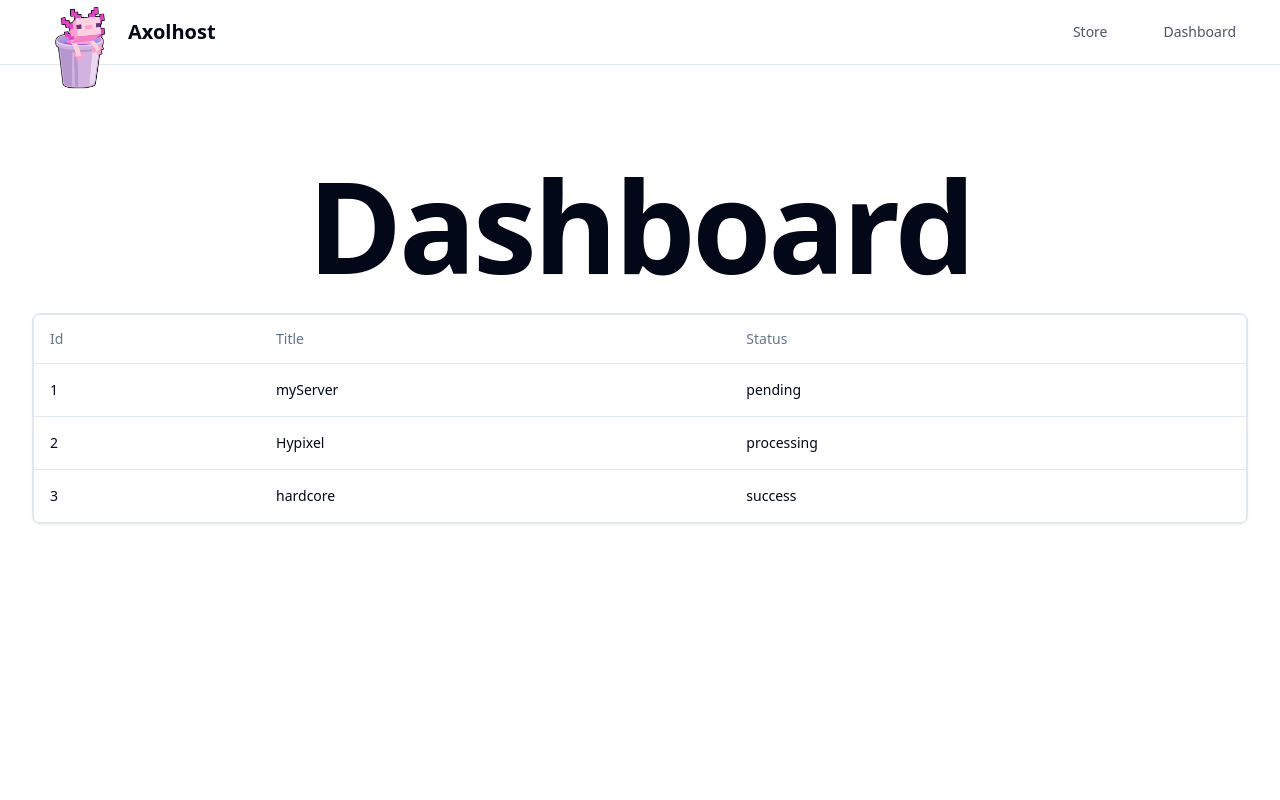
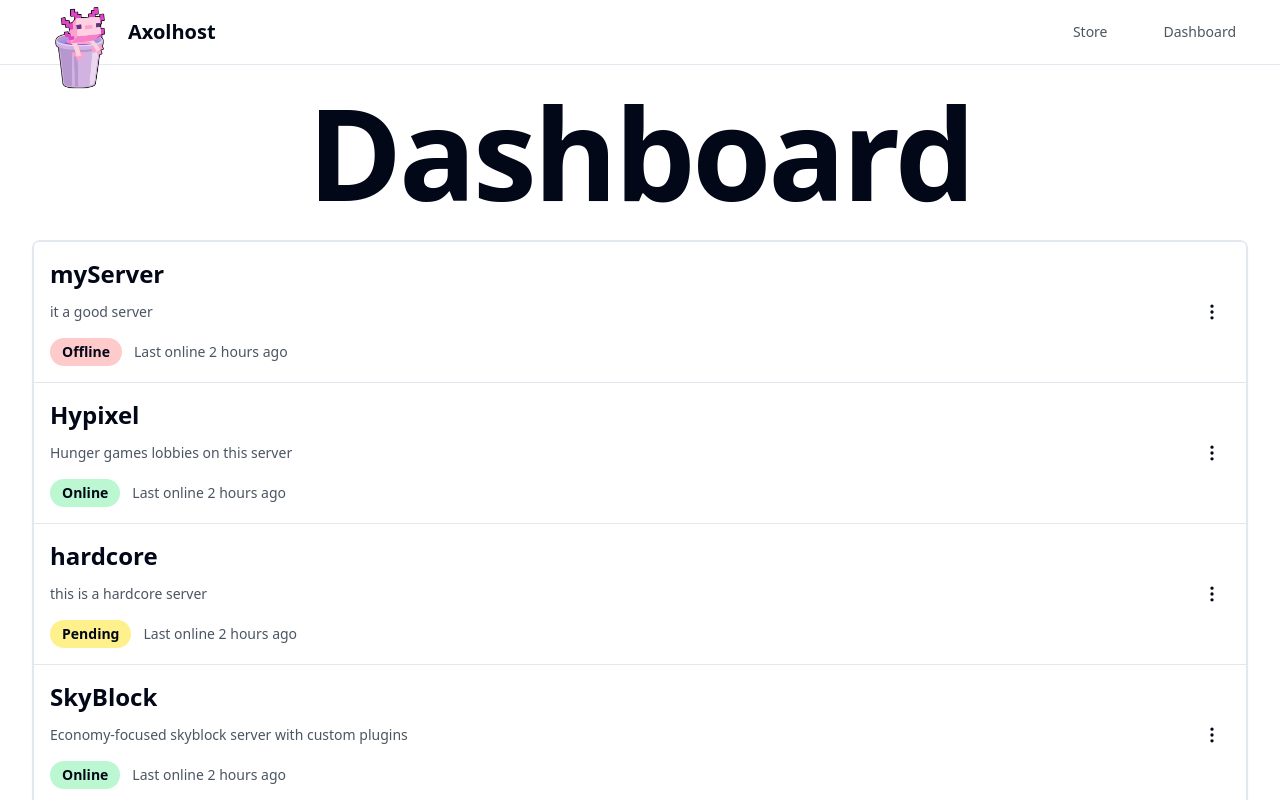
Before and after one commit to samuelmjordan/hosting-platform-web, a Next.js app: page /dashboard in a window 1280 px wide. Shown: the top 800 px of the page. Built offline with nearby package versions, Linux system fonts and the light colour scheme.

Commit message:
dashboard rework

```diff
--- a/src/app/(core)/dashboard/page.tsx
+++ b/src/app/(core)/dashboard/page.tsx
@@ -1,53 +1,106 @@
-import { ColumnDef } from "@tanstack/react-table"
 import { Server } from "@/app/types"
 import { DashboardTable } from "@/app/_components/dahboardTable"
 import { Card } from "@/components/ui/card"
+import { getProducts, getRegions } from "@/app/_components/storeComponent/storeComponent"
 
-const columns: ColumnDef<Server>[] = [
-  {
-    accessorKey: "id",
-    header: "Id",
-  },
-  {
-    accessorKey: "title",
-    header: "Title",
-  },
-  {
-    accessorKey: "status",
-    header: "Status",
-  },
-]
+const products = await getProducts();
+const regions = await getRegions();
 
 async function getServers(): Promise<Server[]> {
   return [
     {
       id: BigInt(1),
       title: "myServer",
-      status: "pending"
+      description: "it a good server",
+      status: "Offline",
+      product: products.at(0)!,
+      region: regions.at(0)!
     },
     {
       id: BigInt(2),
       title: "Hypixel",
-      status: "processing"
+      description: "Hunger games lobbies on this server",
+      status: "Online",
+      product: products.at(1)!,
+      region: regions.at(1)!
     },
     {
       id: BigInt(3),
       title: "hardcore",
-      status: "success"
+      description: "this is a hardcore server",
+      status: "Pending",
+      product: products.at(2)!,
+      region: regions.at(2)!
+    },
+    {
+      id: BigInt(4),
+      title: "SkyBlock",
+      description: "Economy-focused skyblock server with custom plugins",
+      status: "Online",
+      product: products.at(0)!,
+      region: regions.at(1)!
+    },
+    {
+      id: BigInt(5),
+      title: "CreativeBuild",
+      description: "Creative mode server for builders and artists",
+      status: "Online",
+      product: products.at(1)!,
+      region: regions.at(2)!
+    },
+    {
+      id: BigInt(6),
+      title: "SurvivalPlus",
+      description: "Enhanced survival experience with custom mechanics",
+      status: "Pending",
+      product: products.at(2)!,
+      region: regions.at(0)!
+    },
+    {
+      id: BigInt(7),
+      title: "PvPArena",
+      description: "Competitive PvP matches and tournaments",
+      status: "Online",
+      product: products.at(1)!,
+      region: regions.at(1)!
+    },
+    {
+      id: BigInt(8),
+      title: "RPGRealm",
+      description: "Immersive RPG experience with custom quests",
+      status: "Offline",
+      product: products.at(2)!,
+      region: regions.at(2)!
+    },
+    {
+      id: BigInt(9),
+      title: "MiniGames",
+      description: "Collection of various mini-games and party games",
+      status: "Online",
+      product: products.at(0)!,
+      region: regions.at(0)!
+    },
+    {
+      id: BigInt(10),
+      title: "VanillaPlus",
+      description: "Slightly enhanced vanilla experience",
+      status: "Pending",
+      product: products.at(1)!,
+      region: regions.at(1)!
     }
   ]
 }
 
 export default async function Dashboard() {
-  const data = await getServers()
+  const servers = await getServers()
 
   return (
-    <div className="container min-h-screen mx-auto sm:py-24">
-        <h1 className="text-6xl font-extrabold tracking-tight text-center sm:text-8xl lg:text-9xl mb-6">
-          Dashboard
-        </h1>
-      <Card>
-        <DashboardTable columns={columns} data={data}/>
+    <div className="container mx-auto py-6">
+      <h1 className="text-6xl font-extrabold tracking-tight text-center sm:text-8xl lg:text-9xl mb-6">
+        Dashboard
+      </h1>
+      <Card className="mt-6">
+        <DashboardTable servers={servers}/>
       </Card>
     </div>
   )
--- a/src/app/(core)/layout.tsx
+++ b/src/app/(core)/layout.tsx
@@ -7,8 +7,10 @@ export default function RootLayout({
 }) {
   return (
     <div>
-      <Navbar />
-      <main>
+      <div className="fixed top-0 left-0 right-0 h-16 bg-background z-50 border-b">
+        <Navbar />
+      </div>
+      <main className="pt-16">
         {children}
       </main>
     </div>
--- a/src/app/_components/dahboardTable.tsx
+++ b/src/app/_components/dahboardTable.tsx
@@ -1,80 +1,68 @@
 "use client"
 
-import {
-  ColumnDef,
-  flexRender,
-  getCoreRowModel,
-  useReactTable,
-} from "@tanstack/react-table"
-
+import { Server } from "@/app/types"
 import {
   Table,
   TableBody,
   TableCell,
-  TableHead,
   TableHeader,
   TableRow,
 } from "@/components/ui/table"
+import { EllipsisVertical } from 'lucide-react';
 
-interface DashboardTableProps<TData, TValue> {
-  columns: ColumnDef<TData, TValue>[]
-  data: TData[]
+const getStatusStyles = (status: string) => {
+  switch (status.toLowerCase()) {
+    case "online":
+      console.log("here");
+      return 'bg-green-200';
+    case "offline":
+      return 'bg-red-200';
+    case "pending":
+      return 'bg-yellow-200';
+    default:
+      return 'bg-gray-200';
+  }
+};
+
+
+interface DashboardTableProps {
+  servers: Server[]
 }
 
-export function DashboardTable<TData, TValue>({
-    columns,
-    data,
-  }: DashboardTableProps<TData, TValue>) {
-    const table = useReactTable({
-      data,
-      columns,
-      getCoreRowModel: getCoreRowModel(),
-    })
-
+export function DashboardTable({
+    servers,
+  }: DashboardTableProps) {
     return (
+      <div>
         <div className="rounded-md border">
           <Table>
-          <TableHeader>
-            {table.getHeaderGroups().map((headerGroup) => (
-              <TableRow key={headerGroup.id}>
-                {headerGroup.headers.map((header) => {
-                  return (
-                    <TableHead key={header.id}>
-                      {header.isPlaceholder
-                        ? null
-                        : flexRender(
-                            header.column.columnDef.header,
-                            header.getContext()
-                          )}
-                    </TableHead>
-                  )
-                })}
-              </TableRow>
-            ))}
+            <TableHeader className="sticky bg-background z-40">
             </TableHeader>
             <TableBody>
-            {table.getRowModel().rows?.length ? (
-              table.getRowModel().rows.map((row) => (
-                <TableRow
-                  key={row.id}
-                  data-state={row.getIsSelected() && "selected"}
-                >
-                  {row.getVisibleCells().map((cell) => (
-                    <TableCell key={cell.id}>
-                      {flexRender(cell.column.columnDef.cell, cell.getContext())}
+              {servers.map((server) =>
+              <TableRow>
+                <TableCell>
+                  <div>
+                    <h1 className="text-2xl font-bold mb-3">{server.title}</h1>
+                    <p className="text-gray-600 mb-4">{server.description}</p>
+                    <div className="flex items-center gap-3">
+                      <span className={`inline-flex px-3 py-1 text-sm rounded-full ${getStatusStyles(server.status)} font-semibold`}>
+                        {server.status}
+                      </span>
+                      <span className="text-sm text-gray-600">Last online 2 hours ago</span>
+                    </div>
+                  </div>
                 </TableCell>
-                  ))}
-                </TableRow>
-              ))
-            ) : (
-              <TableRow>
-                <TableCell colSpan={columns.length} className="h-24 text-center">
-                  No results.
+                <TableCell className="text-right">
+                  <button className="p-2 hover:bg-gray-100 rounded-full">
+                    <EllipsisVertical size={20} />
+                  </button>
                 </TableCell>
               </TableRow>
               )}
             </TableBody>
           </Table>
         </div>
+      </div>
     )
   }
--- a/src/app/_components/storeComponent/storeComponent.tsx
+++ b/src/app/_components/storeComponent/storeComponent.tsx
@@ -1,7 +1,7 @@
 import { Product, Region } from '@/app/types';
 import { StoreClient } from '@/app/_components/storeComponent/storeClient';
 
-const getProducts = async (): Promise<Product[]> => {
+export const getProducts = async (): Promise<Product[]> => {
     return [
         { id: BigInt(1), title: "Wooden Sword", ram: 2, cpu: 0.5, link: "https://buy.stripe.com/test_7sI4jZgUh3Gb1uo3cc" },
         { id: BigInt(2), title: "Stone Pickaxe", ram: 4, cpu: 1, link: "https://buy.stripe.com/test_7sI4jZgUh3Gb1uo3cc" },
@@ -14,7 +14,7 @@ const getProducts = async (): Promise<Product[]> => {
     ];
 };
 
-const getRegions = async (): Promise<Region[]> => {
+export const getRegions = async (): Promise<Region[]> => {
     return [
         { id: BigInt(1), continent: "North America", continentCode: "NA", city: "Chicago" },
         { id: BigInt(2), continent: "Western Europe", continentCode: "EUW", city: "Frankfurt" },
--- a/src/app/types.ts
+++ b/src/app/types.ts
@@ -16,5 +16,8 @@ export interface Region {
 export interface Server {
   id: bigint
   title: string
-  status: "pending" | "processing" | "success" | "failed"
+  description: string
+  status: "Online" | "Offline" | "Pending"
+  product: Product
+  region: Region
 }
--- /dev/null
+++ b/src/components/ui/badge.tsx
@@ -0,0 +1,36 @@
+import * as React from "react"
+import { cva, type VariantProps } from "class-variance-authority"
+
+import { cn } from "@/lib/utils"
+
+const badgeVariants = cva(
+  "inline-flex items-center rounded-full border px-2.5 py-0.5 text-xs font-semibold transition-colors focus:outline-none focus:ring-2 focus:ring-ring focus:ring-offset-2",
+  {
+    variants: {
+      variant: {
+        default:
+          "border-transparent bg-primary text-primary-foreground hover:bg-primary/80",
+        secondary:
+          "border-transparent bg-secondary text-secondary-foreground hover:bg-secondary/80",
+        destructive:
+          "border-transparent bg-destructive text-destructive-foreground hover:bg-destructive/80",
+        outline: "text-foreground",
+      },
+    },
+    defaultVariants: {
+      variant: "default",
+    },
+  }
+)
+
+export interface BadgeProps
+  extends React.HTMLAttributes<HTMLDivElement>,
+    VariantProps<typeof badgeVariants> {}
+
+function Badge({ className, variant, ...props }: BadgeProps) {
+  return (
+    <div className={cn(badgeVariants({ variant }), className)} {...props} />
+  )
+}
+
+export { Badge, badgeVariants }
```
Lines whose indentation alone changed are shown as unchanged.
